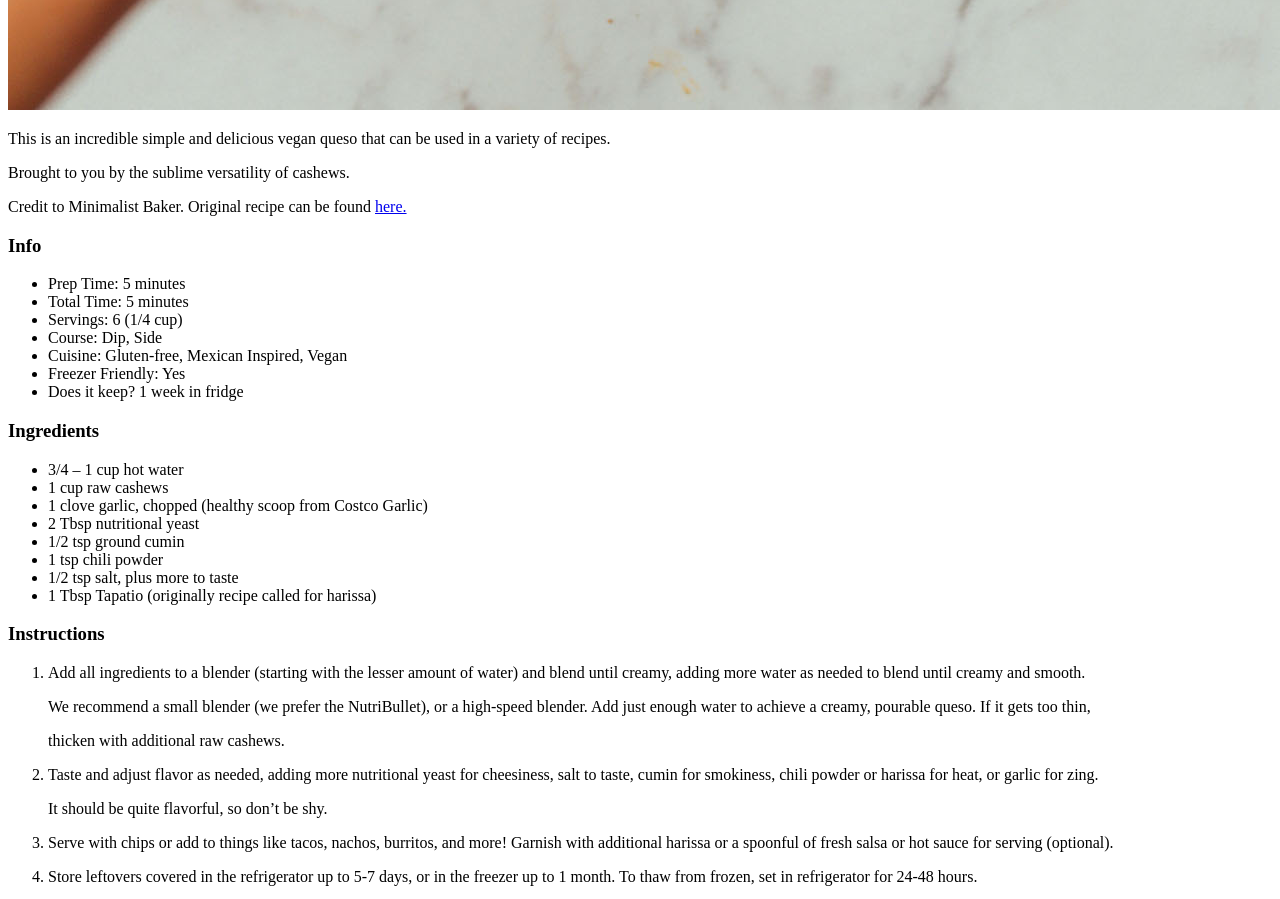
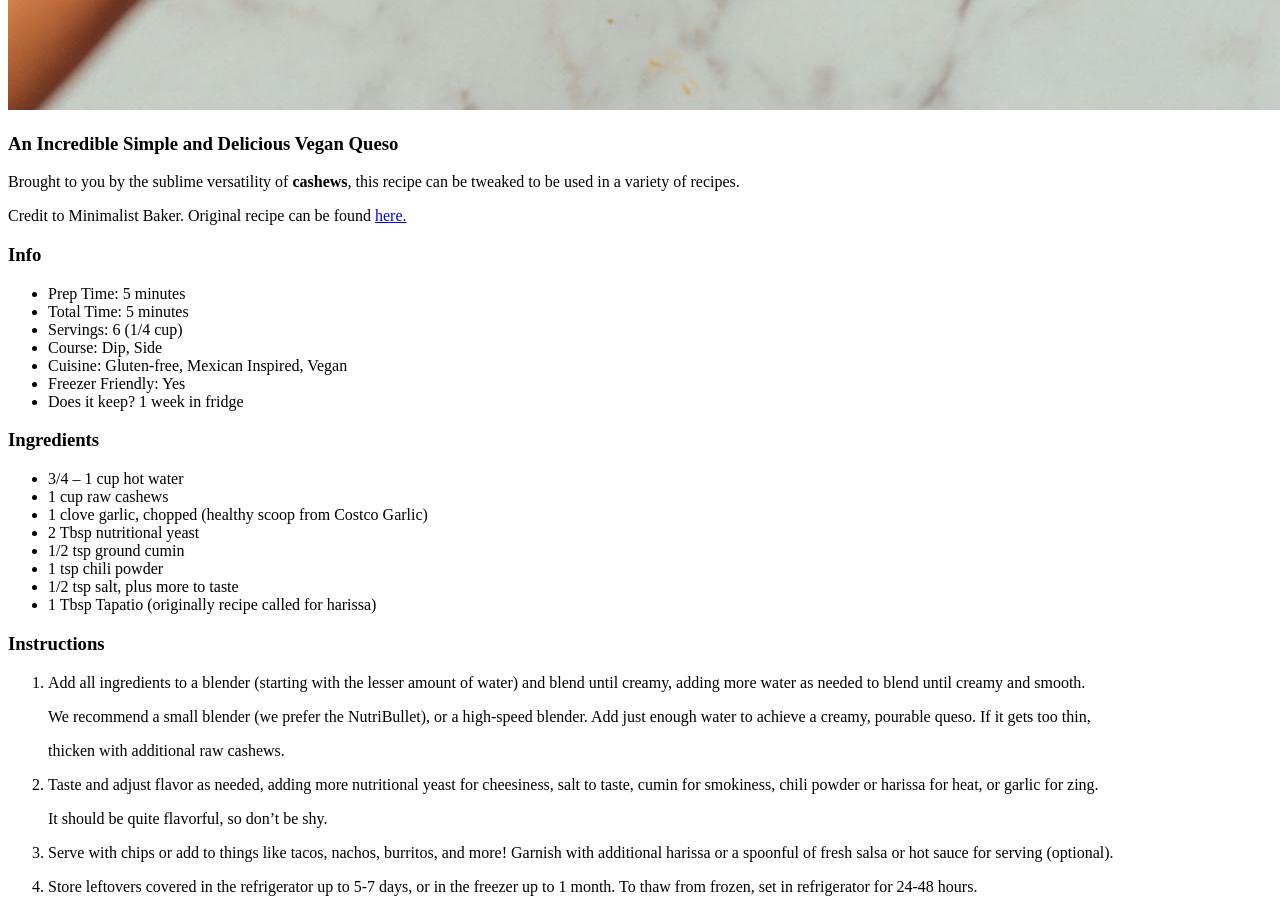
Before and after one commit to sammyb1rd/odin-recipes, a plain HTML site: page recipes/five-minute-queso.html in a window 1280 px wide. Shown: the part 2201-3100 px from the top of the page. Drawn offline with Linux system fonts and the light colour scheme.

Commit message:
added img to homepage, edited queso

```diff
--- a/recipes/five-minute-queso.html
+++ b/recipes/five-minute-queso.html
@@ -15,8 +15,8 @@
     <img src="../img/queso.jpg" alt="Creamy Vegan Cashew Queso">
         <p></p>
         <p></p>
-    <p>This is an incredible simple and delicious vegan queso that can be used in a variety of recipes.</p>
-    <p>Brought to you by the sublime versatility of cashews.</p>
+    <p><h3>An Incredible Simple and Delicious Vegan Queso</h3></p>
+    <p>Brought to you by the sublime versatility of <strong>cashews</strong>, this recipe can be tweaked to be used in a variety of recipes.</p>
     <p>Credit to Minimalist Baker. Original recipe can be found <a href="https://minimalistbaker.com/5-minute-vegan-cashew-queso/">here.</a></p>
          <p></p>
          <p></p>
```
Also changed, not shown: index.html (+1 -1 lines), img/homepage-vegan-food2.jpeg (added).
